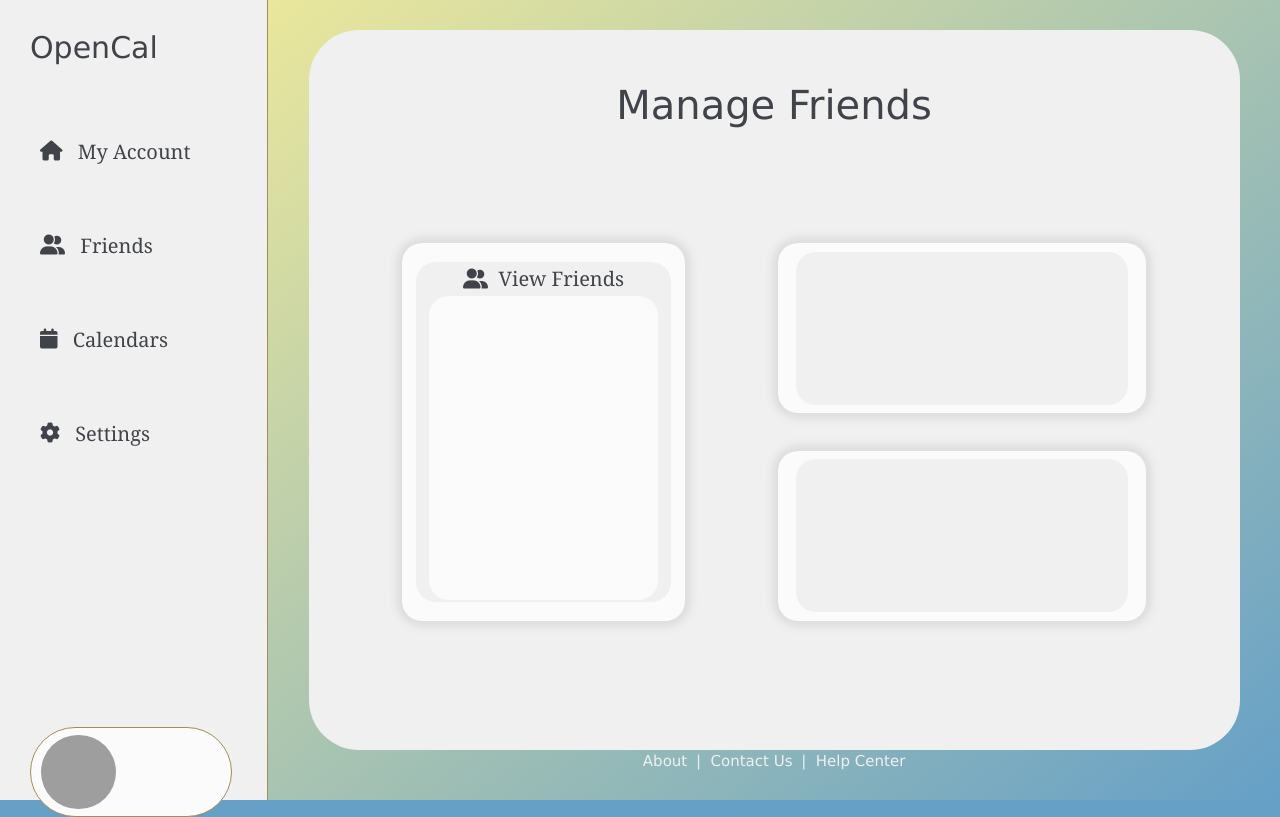
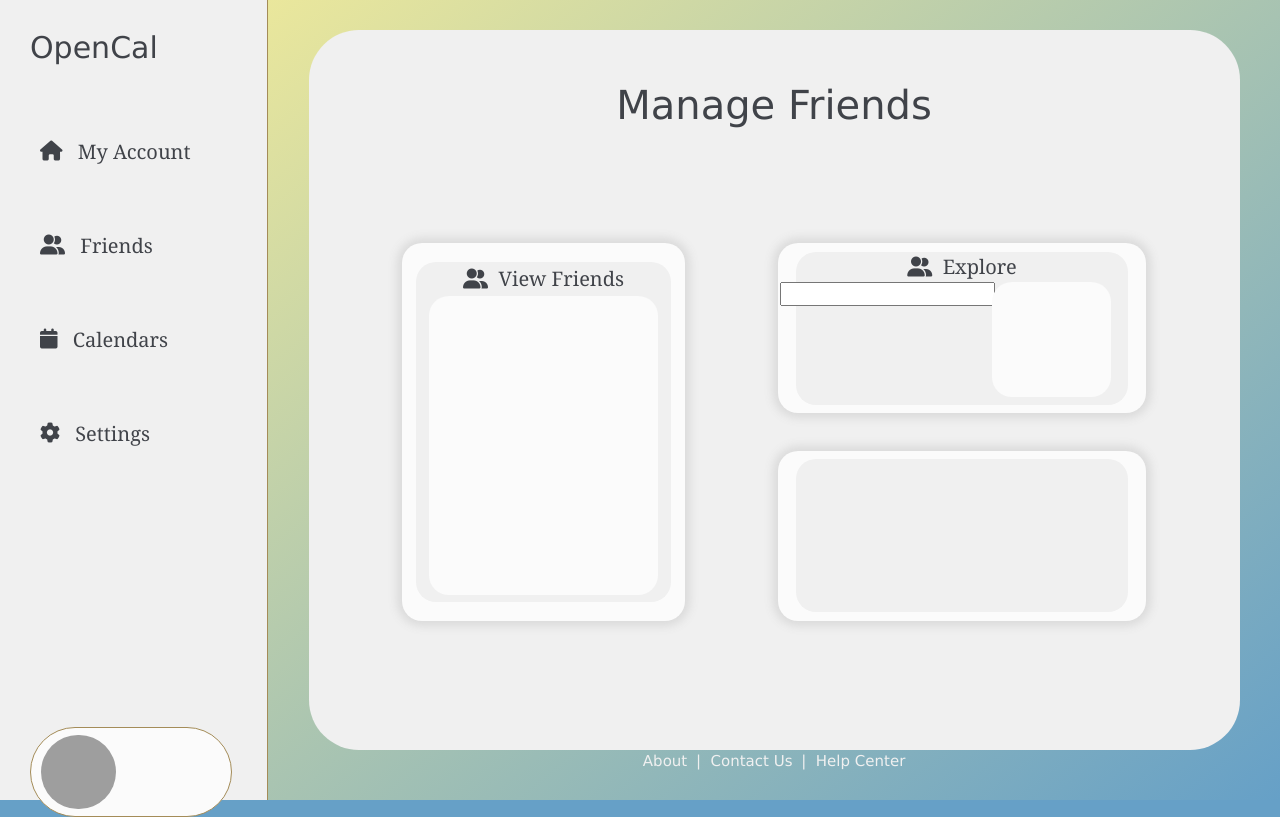
Before and after one commit to Clackowski/OpenCal, a Django app: page /friends/ in a window 1280 px wide. Run offline with Django 5.2, Linux system fonts and the light colour scheme; a user stored in the database is signed in; data comes from the database, SQL or seed files in the repository; both versions use the stored data as it was after the commit; some libraries are stand-ins or nearby versions; grey boxes are pictures that could not be loaded.

Commit message:
Implemented search bar for accounts

```diff
--- a/opencalapp/static/css/friendsstyle.css
+++ b/opencalapp/static/css/friendsstyle.css
@@ -87,7 +87,7 @@
     width: 90%;
     height: 88%;
     border-radius: 20px;
-    padding-top: 5px;
+    overflow-y: scroll;
 }
 
 .single-friend-view {
@@ -95,5 +95,65 @@
     justify-content: flex-start;
     align-items: center;
     width: 90%;
-    height: 15%;
+    height: 55px;
+    padding-top: 5px;
 }
+
+.find-friends-header {
+    display: flex;
+    align-items: center;
+    justify-content: center;
+    height: 20%;
+    width: 100%;
+}
+
+.find-friends-section {
+    display: flex;
+    align-items: center;
+    justify-content: space-between;
+    height: 75%;
+    width: 90%;
+}
+
+.account-info-bubble {
+    display: flex;
+    width: 40%;
+    height: 100%;
+    background-color: rgb(251, 251, 251);
+    border-radius: 20px;
+}
+
+.search-area {
+    display: flex;
+    width: 50%;
+    height: 100%;
+    flex-direction: column;
+    justify-content: flex-start;
+    align-items: center;
+}
+
+.search-wrapper {
+    display: flex;
+}
+
+input {
+    font-size: 1rem;
+}
+
+.user-cards {
+    display: grid;
+    grid-template-columns: repeat(auto-fill, minmax(75px, 1fr));
+    width: 100%;
+    gap: .25rem;
+    margin-top: 5px;
+}
+
+.card {
+    display: flex;
+    align-items: center;
+    justify-content: center;
+    background-color: rgb(234, 231, 156);
+    height: 25px;
+    border-radius: 20px;
+    padding: .1rem;
+}
--- a/opencalapp/templates/friends.html
+++ b/opencalapp/templates/friends.html
@@ -6,11 +6,6 @@
 
 <div class="page-pane" >
     <div class="page-pane-bubble">
-        {% for request in received_requests %}
-            <p>{{ request.sender.username }} wants to be friends!</p>
-            <a href="{% url 'accept_friend_request' request.id %}">Accept</a>
-            <a href="{% url 'decline_friend_request' request.id %}">Decline</a>
-        {% endfor %}
         <div class="header-title">
             <b-text style="font-size: 40px;">Manage Friends</b-text>
         </div>
@@ -37,21 +32,62 @@
             <div class="modify-friends-panel">
                 <div class="add-friends-panel">
                     <div class="panel-bubble">
+                        <div class="find-friends-header">
+                            <s-text style="font-size: 20px;">
+                                <i class="fas fa-user-group"></i>
+                            </s-text>
+                            <s-text style="font-size: 20px;">&nbsp&nbspExplore</s-text>
+                        </div>
+                        <div class="find-friends-section">
+                            <div class="search-area">
+                                <div class="search-wrapper">
+                                    <input type="search" id="search" onkeyup="searchUsers()">
+                                </div>
+                                <div class="user-cards" id="user-cards">
+                                    <!--Cards will be dynamically added here-->
+                                </div>
+                            </div>
+                            <div class="account-info-bubble">
 
+                            </div>
+                        </div>
                     </div>
                 </div>
                 <div class="friend-request-panel">
                     <div class="panel-bubble">
-
+                        {% for request in received_requests %}
+                            <p>{{ request.sender.username }} wants to be friends!</p>
+                            <a href="{% url 'accept_friend_request' request.id %}">Accept</a>
+                            <a href="{% url 'decline_friend_request' request.id %}">Decline</a>
+                        {% endfor %}
                     </div>
                 </div>
             </div>
         </div>
     </div>
 
+    {% include 'footer.html' %}
+
+    <script>
+        function searchUsers() {
+            const query = document.getElementById('search').value.toLowerCase();
+
+            fetch(`/search_users/?query=${query}`, {
+                method: 'GET',
+            })
+            .then(response => response.text())
+            .then(data => {
+                const userCards = document.getElementById('user-cards');
+                userCards.innerHTML = data;  // Insert the rendered HTML
+                console.log(userCards);
+            })
+            .catch(error => {
+                console.error('Error fetching users:', error);
+            });
+        }
 
 
-    {% include 'footer.html' %}
+    </script>
 
 </div>
 
--- /dev/null
+++ b/opencalapp/templates/partials/user_cards.html
@@ -0,0 +1,5 @@
+{% for user in users %}
+    <div class="card">
+        <s-text style="font-size: 12px;">{{ user.get_full_name }}</s-text>
+    </div>
+{% endfor %}
--- a/opencalapp/urls.py
+++ b/opencalapp/urls.py
@@ -20,4 +20,5 @@ urlpatterns = [
     path('send-request/<int:user_id>/', views.send_friend_request, name='send_friend_request'),
     path('accept-request/<int:request_id>/', views.accept_friend_request, name='accept_friend_request'),
     path('decline-request/<int:request_id>/', views.decline_friend_request, name='decline_friend_request'),
+    path('search_users/', views.search_users, name='search_users'),
 ]
--- a/opencalapp/views.py
+++ b/opencalapp/views.py
@@ -4,7 +4,8 @@ from .forms import RegisterForm, LoginForm, NewCalendarForm
 from django.urls import reverse
 from django.contrib import messages
 from django.contrib.auth.decorators import login_required
-from .models import Calendar, FriendRequest, FriendList
+from .models import Calendar, FriendRequest, FriendList, Account
+from django.db.models import Q
 
 from datetime import datetime
 
@@ -130,3 +131,17 @@ def decline_friend_request(request, request_id):
         friend_request.save()
 
     return redirect('friends')
+
+def search_users(request):
+    query = request.GET.get('query', '').lower()
+    if query:
+        users = Account.objects.filter(
+            Q(first_name__icontains=query) |
+            Q(last_name__icontains=query) |
+            Q(username__icontains=query) |
+            Q(first_name__icontains=query.split()[0], last_name__icontains=query.split()[-1])
+            )
+    else:
+        users = Account.objects.none()  # Return no users if no query
+
+    return render(request, 'partials/user_cards.html', {'users': users})
```
Also changed, not shown: db.sqlite3.
